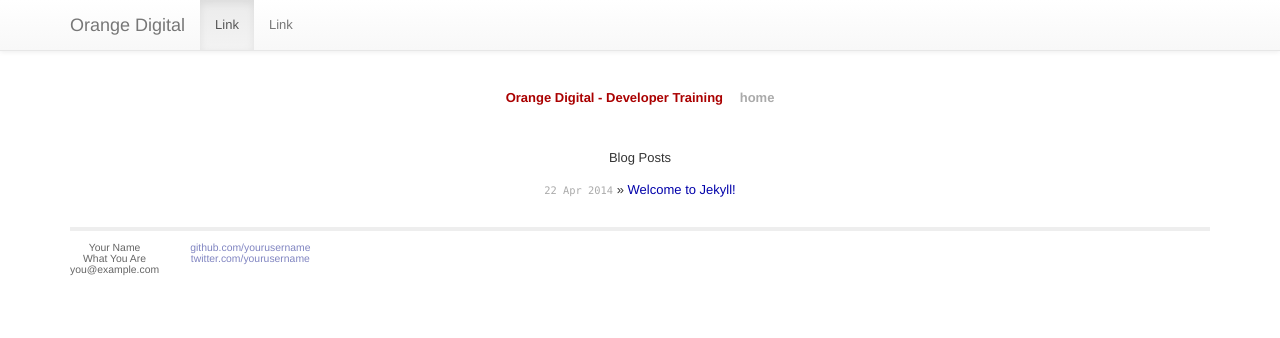
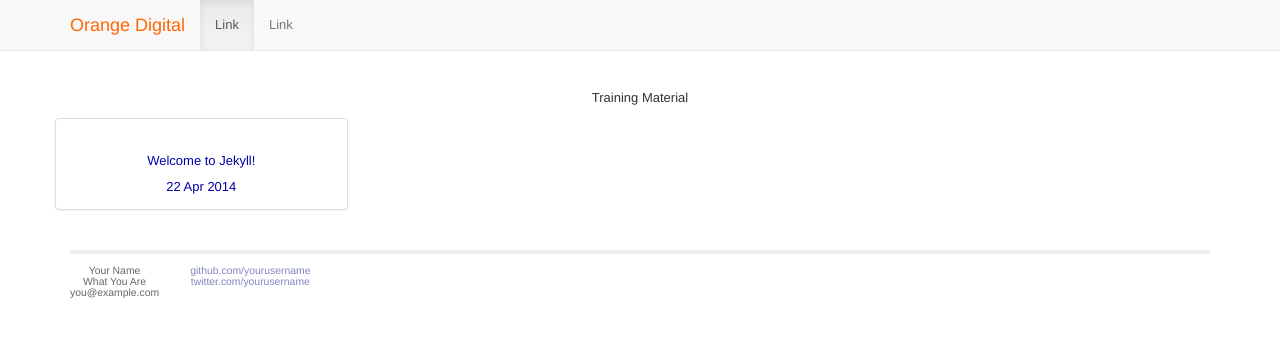
Before and after one commit to SepehrSabbagh/SepehrSabbagh.github.io, a Jekyll site: the page built from index.html, in a window 1280 px wide. Shown: the top 338 px of the page. Built offline with Jekyll 4.4.1, drawn with Linux system fonts in a browser that asks for light colours; Markdown is read by kramdown in place of the engine named in the settings.

Commit message:
blog test

```diff
--- a/_layouts/default.html
+++ b/_layouts/default.html
@@ -47,10 +47,6 @@
 
 
         <div class="container">
-          <div class="header">
-            <h1 class="title"><a href="/">{{ site.name }}</a></h1>
-            <a class="extra" href="/">home</a>
-          </div>
 
           {{ content }}
 
--- a/css/main.css
+++ b/css/main.css
@@ -28,6 +28,21 @@
 a         { color: #00a; }
 a:hover   { color: #000; }
 a:visited { color: #a0a; }
+
+/*****************************************************************************/
+/*
+/* Header
+/*
+/*****************************************************************************/
+
+nav.navbar {
+	background-image: none;
+	box-shadow: none;
+}
+
+nav.navbar .navbar-brand {
+	color: #F60 !important;
+}
 
 /*****************************************************************************/
 /*
--- a/index.html
+++ b/index.html
@@ -3,11 +3,19 @@
 title: Orange Digital - Developer Training
 ---
 
-<div id="home">
-  <h1>Blog Posts</h1>
-  <ul class="posts">
+<h1>Training Material</h1>
+
+<div class="row" id="home">
+
     {% for post in site.posts %}
-      <li><span>{{ post.date | date_to_string }}</span> &raquo; <a href="{{ post.url }}">{{ post.title }}</a></li>
+	<div class="panel panel-default col-md-3">
+	  <div class="panel-body">
+	    <a href="{{ post.url }}">
+	    <h2>{{ post.title }}</h2>
+      	    {{ post.date | date_to_string }}
+	    </a>
+	  </div>
+	</div>
     {% endfor %}
-  </ul>
+
 </div>
```
